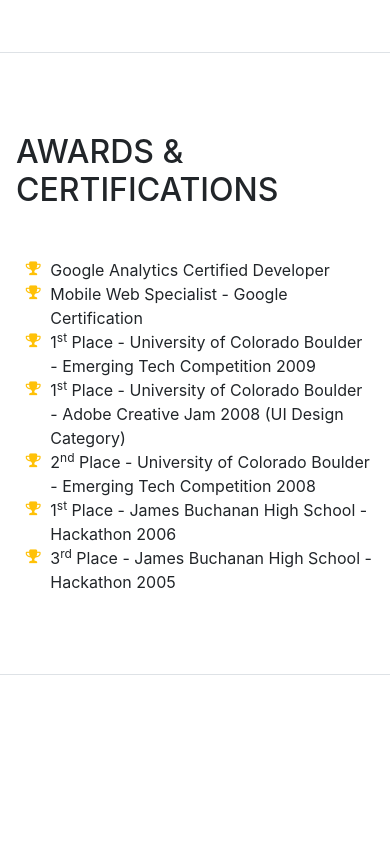
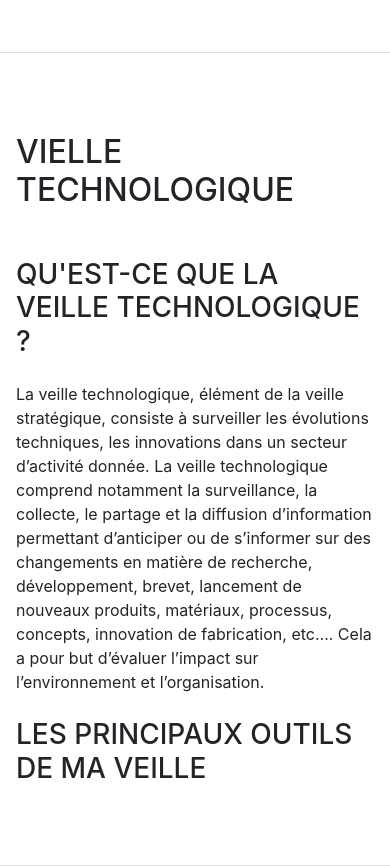
Before and after one commit to abouyaoun/portfolio_ayman, a website with bundled scripts: page index.html in a window 390 px wide. Shown: the part 5260-6126 px from the top of the page. Before the commit the page ends 5935 px from the top, so only its background shows below. Built offline with nearby package versions, Linux system fonts and the light colour scheme; a web font is replaced by a local one.

Commit message:
Update index.html

```diff
--- a/index.html
+++ b/index.html
@@ -318,36 +318,15 @@
 
       <section class="resume-section p-3 p-lg-5 d-flex flex-column" id="awards">
         <div class="my-auto">
-          <h2 class="mb-5">Awards &amp; Certifications</h2>
-          <ul class="fa-ul mb-0">
-            <li>
-              <i class="fa-li fa fa-trophy text-warning"></i>
-              Google Analytics Certified Developer</li>
-            <li>
-              <i class="fa-li fa fa-trophy text-warning"></i>
-              Mobile Web Specialist - Google Certification</li>
-            <li>
-              <i class="fa-li fa fa-trophy text-warning"></i>
-              1<sup>st</sup>
-              Place - University of Colorado Boulder - Emerging Tech Competition 2009</li>
-            <li>
-              <i class="fa-li fa fa-trophy text-warning"></i>
-              1<sup>st</sup>
-              Place - University of Colorado Boulder - Adobe Creative Jam 2008 (UI Design Category)</li>
-            <li>
-              <i class="fa-li fa fa-trophy text-warning"></i>
-              2<sup>nd</sup>
-              Place - University of Colorado Boulder - Emerging Tech Competition 2008</li>
-            <li>
-            <li>
-              <i class="fa-li fa fa-trophy text-warning"></i>
-              1<sup>st</sup>
-              Place - James Buchanan High School - Hackathon 2006</li>
-            <li>
-              <i class="fa-li fa fa-trophy text-warning"></i>
-              3<sup>rd</sup>
-              Place - James Buchanan High School - Hackathon 2005</li>
-          </ul>
+          <h2 class="mb-5">Vielle Technologique</h2>
+          <h3 class="mb-0">Qu'est-ce que la veille technologique ?</h3><br>
+          La veille technologique, élément de la veille stratégique, consiste à surveiller les évolutions techniques, les innovations dans un secteur d’activité donnée.
+          La veille technologique comprend notamment la surveillance, la collecte, le partage et la diffusion d’information permettant d’anticiper ou de s’informer sur des changements en matière de recherche,
+          développement, brevet, lancement de nouveaux produits, matériaux, processus, concepts, innovation de fabrication, etc…. Cela a pour but d’évaluer l’impact sur l’environnement et l’organisation.
+          <br>
+          <br>
+          <h3 class="mb-0">Les principaux outils de ma veille</h3>
+
         </div>
       </section>
 
```
